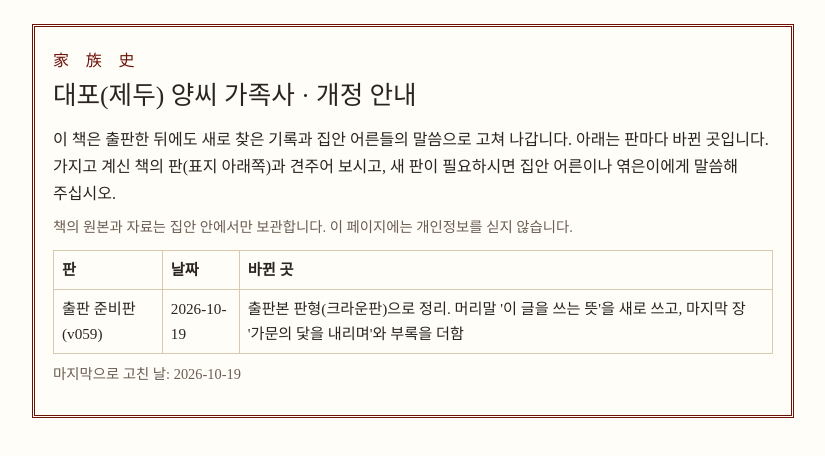
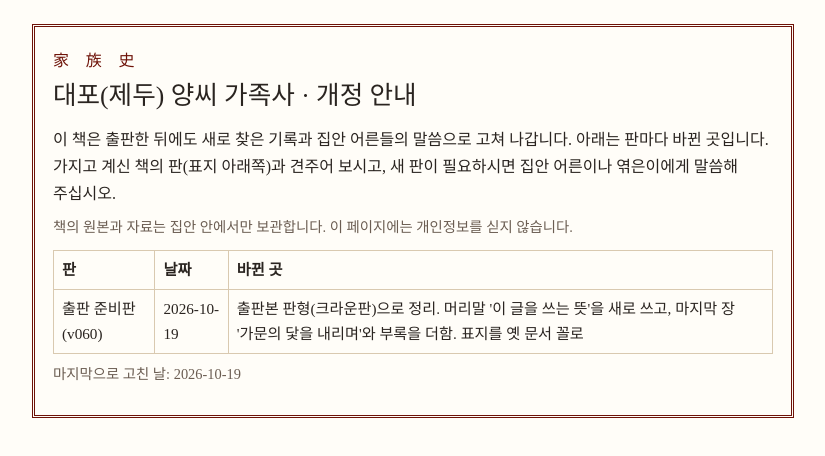
Before and after one commit to Yang9un/daepo-yang-revisions, a plain HTML site: page index.html in a window 1280 px wide. Shown: the whole page, without its empty margins (227-1052 px from the left). Drawn offline with Linux system fonts and the light colour scheme.

Commit message:
개정 안내 2026-10-19

```diff
--- a/index.html
+++ b/index.html
@@ -13,6 +13,6 @@ th,td{border:1px solid var(--line);padding:6px 8px;text-align:left;vertical-alig
 <p class="eb">家 族 史</p><h1>대포(제두) 양씨 가족사 · 개정 안내</h1>
 <p>이 책은 출판한 뒤에도 새로 찾은 기록과 집안 어른들의 말씀으로 고쳐 나갑니다. 아래는 판마다 바뀐 곳입니다. 가지고 계신 책의 판(표지 아래쪽)과 견주어 보시고, 새 판이 필요하시면 집안 어른이나 엮은이에게 말씀해 주십시오.</p>
 <p class="soft">책의 원본과 자료는 집안 안에서만 보관합니다. 이 페이지에는 개인정보를 싣지 않습니다.</p>
-<table><thead><tr><th>판</th><th>날짜</th><th>바뀐 곳</th></tr></thead><tbody><tr><td>출판 준비판(v059)</td><td>2026-10-19</td><td>출판본 판형(크라운판)으로 정리. 머리말 '이 글을 쓰는 뜻'을 새로 쓰고, 마지막 장 '가문의 닻을 내리며'와 부록을 더함</td></tr></tbody></table>
+<table><thead><tr><th>판</th><th>날짜</th><th>바뀐 곳</th></tr></thead><tbody><tr><td>출판 준비판(v060)</td><td>2026-10-19</td><td>출판본 판형(크라운판)으로 정리. 머리말 '이 글을 쓰는 뜻'을 새로 쓰고, 마지막 장 '가문의 닻을 내리며'와 부록을 더함. 표지를 옛 문서 꼴로</td></tr></tbody></table>
 <p class="soft">마지막으로 고친 날: 2026-10-19</p>
 </div></body></html>
```
